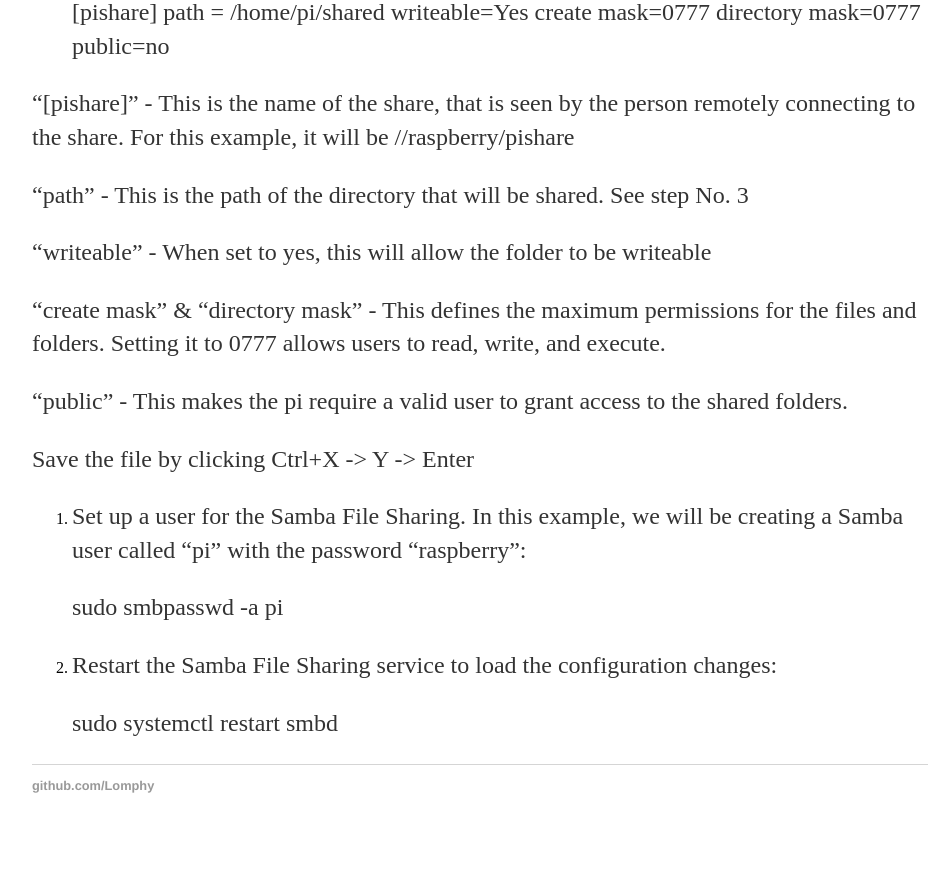
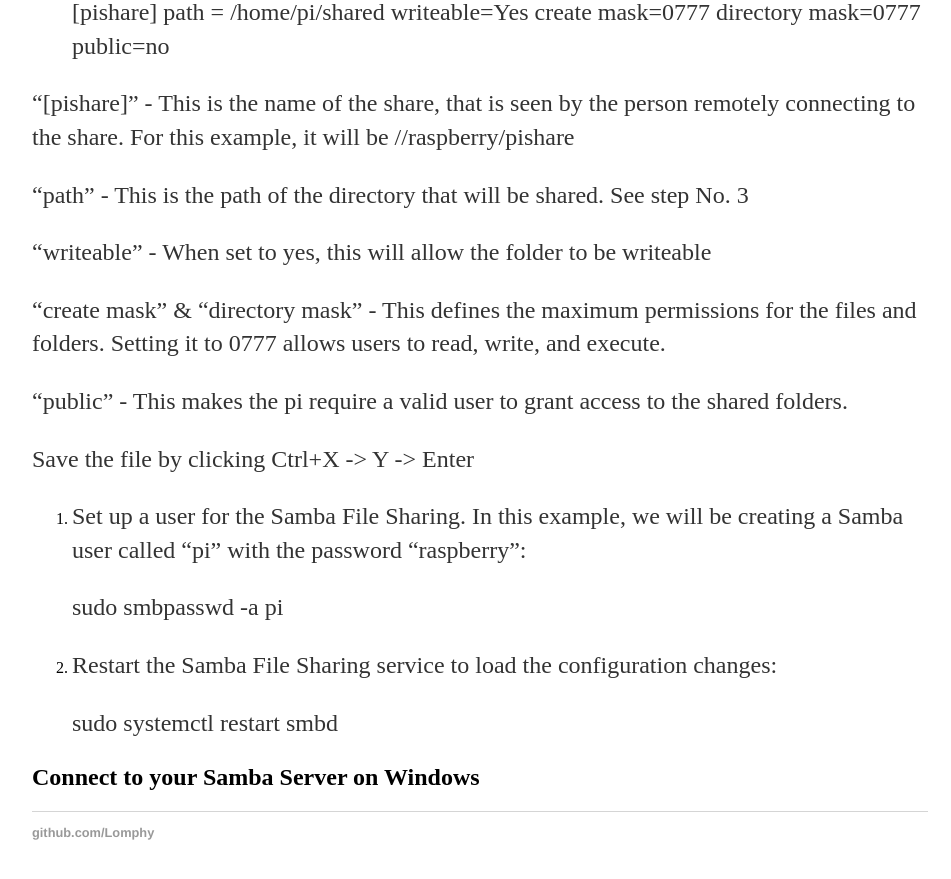
Before and after one commit to Lomphy/Lomphy.github.io, a Jekyll site: the page built from projects/RaspiSlideshowServer.md, in a window 1280 px wide and 900 px high, scrolled down 4250 px. Shown: the top 879 px of the window, without its empty margins (160-1111 px from the left). Built offline with Jekyll 4.4.1, drawn with Linux system fonts in a browser that asks for light colours; before the commit the page ends 5103 px from its top, so only the background shows below that.

```diff
--- a/projects/RaspiSlideshowServer.md
+++ b/projects/RaspiSlideshowServer.md
@@ -142,3 +142,5 @@
 7. Restart the Samba File Sharing service to load the configuration changes:
 
     sudo systemctl restart smbd
+
+## Connect to your Samba Server on Windows
```
